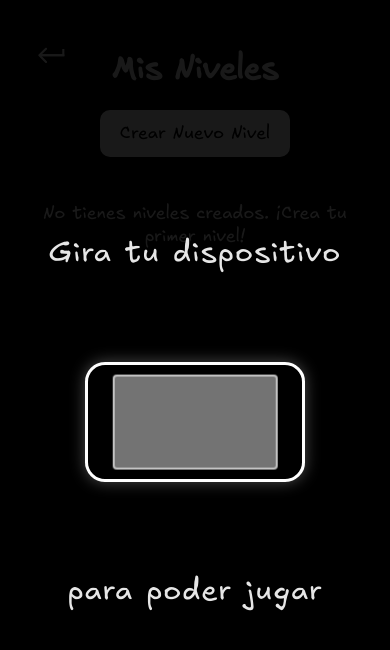
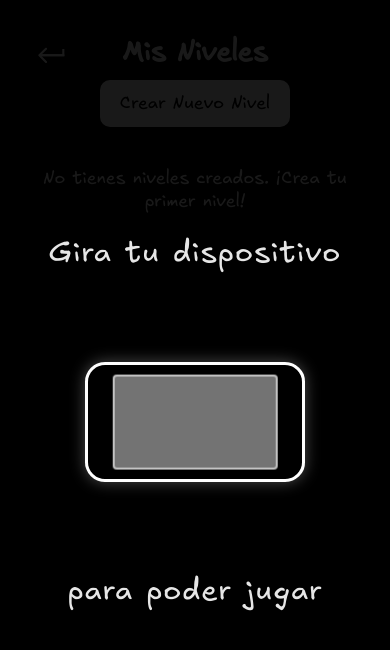
Before and after one commit to arrozet/Cuby, a React (Create React App) app in the folder web/cuby/: page /#/user-levels in a window 390 px wide. Shown: the top 650 px of the page. Built offline with nearby package versions, Linux system fonts and the light colour scheme.

Commit message:
Responsive III (commit menor)

```diff
--- a/web/cuby/src/components/UserLevels/UserLevels.styles.js
+++ b/web/cuby/src/components/UserLevels/UserLevels.styles.js
@@ -12,34 +12,30 @@ export const UserLevelsContainer = styled.div`
   -webkit-font-smoothing: antialiased;
   -moz-osx-font-smoothing: grayscale;
   transition: background-color 0.3s ease;
-  /* Reducimos el padding superior inicial */
-  padding: 60px 20px 20px;
+  /* Reducimos más el padding superior */
+  padding: 40px 20px 20px; // Antes era 60px
   position: relative;
   box-sizing: border-box;
 
   @media (max-width: 768px) {
-    /* Reducimos aún más el padding superior en móvil */
-    padding-top: 50px;
+    /* Reducimos más el padding superior en móvil */
+    padding-top: 35px; // Antes era 50px
   }
 `;
 
 export const Title = styled.h1`
-  font-size: 48px;
-  /* Reducimos el margen inferior inicial */
-  margin-bottom: 30px;
+  font-size: 40px; // Ligeramente más pequeño
+  /* Reducimos significativamente el margen inferior */
+  margin-bottom: 15px; // Antes era 30px
   color: ${props => getActiveColor(props.$isInverted)};
   text-align: center;
 
   @media (max-width: 768px) {
-    font-size: 32px; // Ligeramente más pequeño en móvil
+    font-size: 28px; // Ligeramente más pequeño en móvil
     /* Reducimos más el margen inferior en móvil */
-    margin-bottom: 20px;
+    margin-bottom: 10px; // Antes era 20px
   }
 `;
-
-// UserLevels.styles.js
-
-// ... (otros styled components sin cambios)
 
 export const LevelsList = styled.div`
   display: grid;
@@ -47,34 +43,27 @@ export const LevelsList = styled.div`
   gap: 20px;
   width: 100%;
   max-width: 1000px;
-  /* Restauramos padding horizontal y mantenemos box-sizing */
   padding: 10px 20px;
   box-sizing: border-box;
+  overflow-y: auto;
 
-  /* --- CORRECCIÓN: Restaurar scroll y añadir max-height --- */
-  overflow-y: auto; /* Permite el scroll vertical si el contenido excede max-height */
-  /* Establecemos una altura máxima. Calculamos el espacio restante restando
-     la altura estimada del header (padding-top, título, botón) y el padding inferior.
-     Ajusta el valor '240px' si el header ocupa más o menos espacio en tu layout final. */
-  max-height: calc(100vh - 240px);
-  /* --- FIN CORRECCIÓN --- */
-
+  /* Ajustamos max-height para darle más espacio a la lista,
+     restando menos porque la cabecera ahora es más pequeña.
+     AJUSTA ESTE VALOR (190px) SI ES NECESARIO */
+  max-height: calc(100vh - 190px); // Antes era ~240px
 
   @media (max-width: 768px) {
-    grid-template-columns: 1fr; // Asegura una sola columna
+    grid-template-columns: 1fr;
     gap: 15px;
-    /* Ajustamos padding y quitamos max-width para que ocupe el ancho disponible menos el padding del container */
-    padding: 10px 5px; // Menos padding horizontal dentro de la lista
-    max-width: 100%; // Permitir que use el ancho completo del contenedor padre
+    padding: 10px 5px;
+    max-width: 100%;
 
-    /* --- CORRECCIÓN: Ajustar max-height para móvil --- */
-    /* Ajusta el valor '200px' si el header en móvil ocupa más o menos espacio. */
-    max-height: calc(100vh - 200px);
-     /* --- FIN CORRECCIÓN --- */
+    /* Ajustamos max-height para móvil.
+       AJUSTA ESTE VALOR (165px) SI ES NECESARIO */
+    max-height: calc(100vh - 165px); // Antes era ~200px
   }
 `;
 
-// ... (el resto de los styled components sin cambios: LevelCard, ActionButton, etc.)
 export const LevelCard = styled.div`
   background-color: ${props => getActiveColor(props.$isInverted)}20;
   border: 2px solid ${props => getActiveColor(props.$isInverted)};
@@ -84,7 +73,7 @@ export const LevelCard = styled.div`
   display: flex;
   flex-direction: column;
   justify-content: space-between;
-  min-height: 160px; // Añadimos una altura mínima para consistencia
+  min-height: 160px;
 
   h3 {
     font-size: 24px;
@@ -103,7 +92,7 @@ export const LevelCard = styled.div`
     justify-content: space-between;
     flex-wrap: wrap;
     gap: 8px;
-    margin-top: auto; // Empuja los botones hacia abajo si hay espacio extra
+    margin-top: auto;
 
     button {
       background-color: ${props => getActiveColor(props.$isInverted)};
@@ -121,32 +110,24 @@ export const LevelCard = styled.div`
       &:hover {
         opacity: 0.8;
       }
-
-       /* Ya no es necesario el media query específico para 400px si flex-grow funciona bien */
-      /* @media (max-width: 400px) {
-         min-width: 80px;
-      } */
     }
   }
 
   @media (max-width: 768px) {
-    padding: 15px; // Mantenemos padding reducido
-    min-height: 150px; // Mantenemos altura mínima similar
+    padding: 15px;
+    min-height: 150px;
 
     h3 {
-      /* Aumentamos ligeramente el tamaño del título en móvil */
       font-size: 21px;
     }
 
     p {
-      /* Aumentamos ligeramente el tamaño del párrafo en móvil */
       font-size: 14px;
     }
 
     .actions button {
-      /* Aumentamos ligeramente el tamaño y padding de los botones en móvil */
       font-size: 14px;
-      padding: 8px 10px; // Más cómodo para tocar
+      padding: 8px 10px;
     }
   }
 `;
@@ -176,12 +157,12 @@ export const ActionButton = styled.button`
 `;
 
 export const ButtonContainer = styled.div`
-  /* Reducimos el margen inferior inicial */
-  margin-bottom: 25px;
+  /* Reducimos significativamente el margen inferior */
+  margin-bottom: 15px; // Antes era 25px
 
   @media (max-width: 768px) {
     /* Reducimos más el margen inferior en móvil */
-    margin-bottom: 15px;
+    margin-bottom: 10px; // Antes era 15px
   }
 `;
 
@@ -189,7 +170,7 @@ export const NoLevelsMessage = styled.p`
   font-size: 24px;
   color: ${props => getActiveColor(props.$isInverted)};
   text-align: center;
-  margin-top: 40px;
+  margin-top: 40px; // Mantenemos un margen superior razonable para el mensaje
 
   @media (max-width: 768px) {
     font-size: 18px;
```
